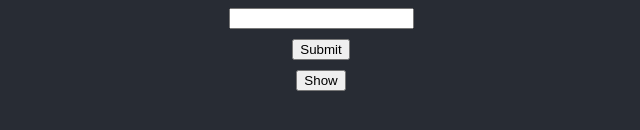
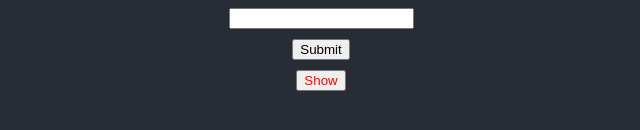
Before and after one commit to CDQuan88/react-basic, a React (Create React App) app: page / in a window 1280 px wide. Shown: the part 484-614 px from the top of the page, without its empty margins (319-959 px from the left). Built offline with nearby package versions, Linux system fonts and the light colour scheme.

Commit message:
16 - 20 Function as props, Lifecycle

```diff
--- a/src/views/Example/ChildComponent.js
+++ b/src/views/Example/ChildComponent.js
@@ -1,4 +1,5 @@
 import React from "react";
+import './Demo.scss'
 /*
   2 component: class component and function component(function, arrow)
   using JSX
@@ -33,7 +34,8 @@ class ChildComponent extends React.Component {
             <>
                 {showJobs === false ?
                     <div>
-                        <button onClick={() => this.handleShowHide()}>Show</button>
+                        <button className="btn-show"
+                         onClick={() => this.handleShowHide()}>Show</button>
                     </div>
                 :
                     <>
--- /dev/null
+++ b/src/views/Example/Demo.scss
@@ -0,0 +1,3 @@
+.btn-show {
+    color: red;
+}
--- a/src/views/Example/MyComponent.js
+++ b/src/views/Example/MyComponent.js
@@ -36,8 +36,16 @@ class MyComponent extends React.Component {
         let currentJobs = this.state.arrJobs;
         currentJobs = currentJobs.filter(item => item.id !== job.id)
         this.setState({
-            arrJobs:currentJobs
+            arrJobs: currentJobs
         })
+    }
+
+    componentDidMount() {
+        console.log('>> run component did mount')
+    }
+
+    componentDidUpdate(prevProps, prevState) {
+        console.log('>> run did update', 'prevState: ', prevState, 'currentState: ', this.state)
     }
 
     render() {
```
